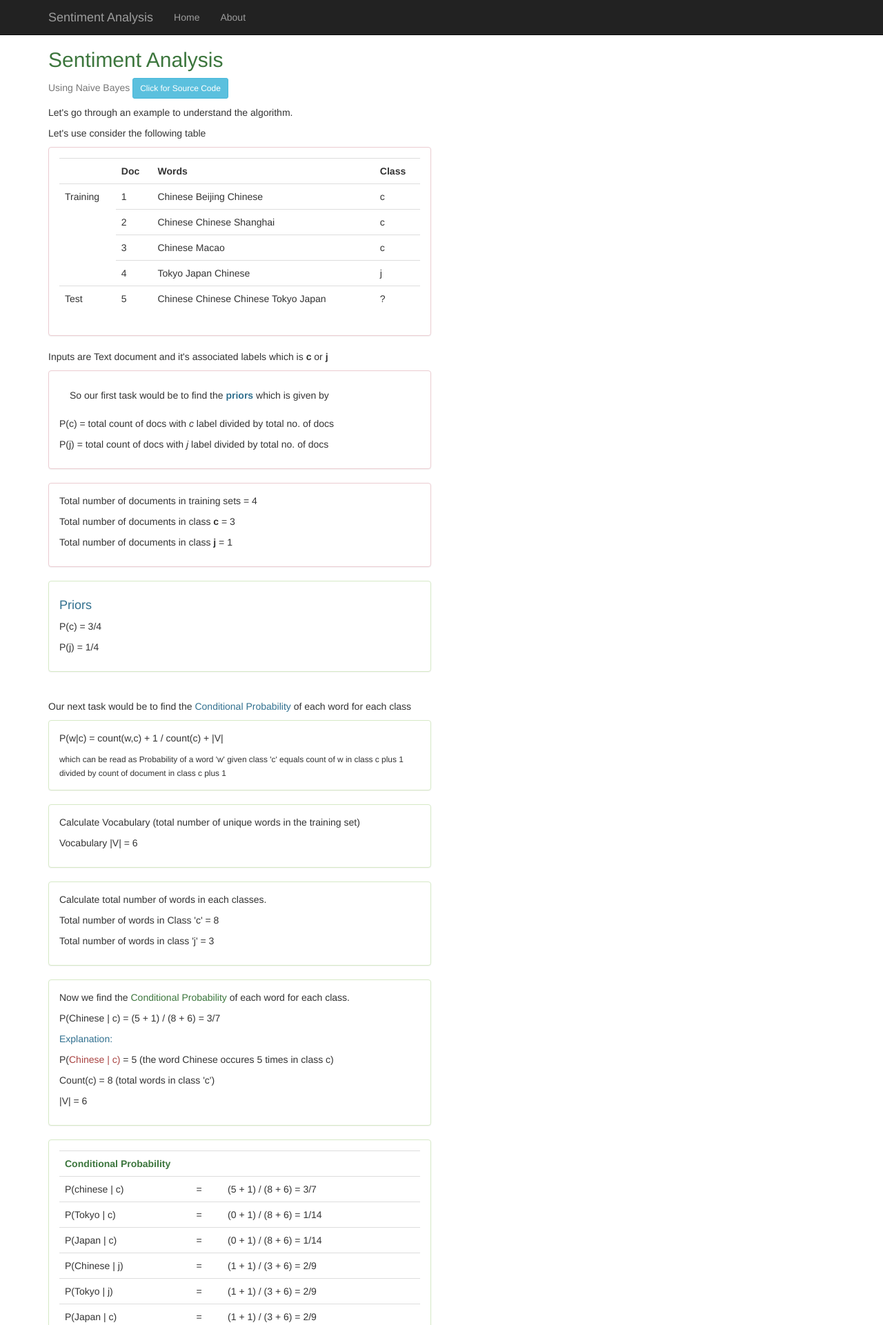
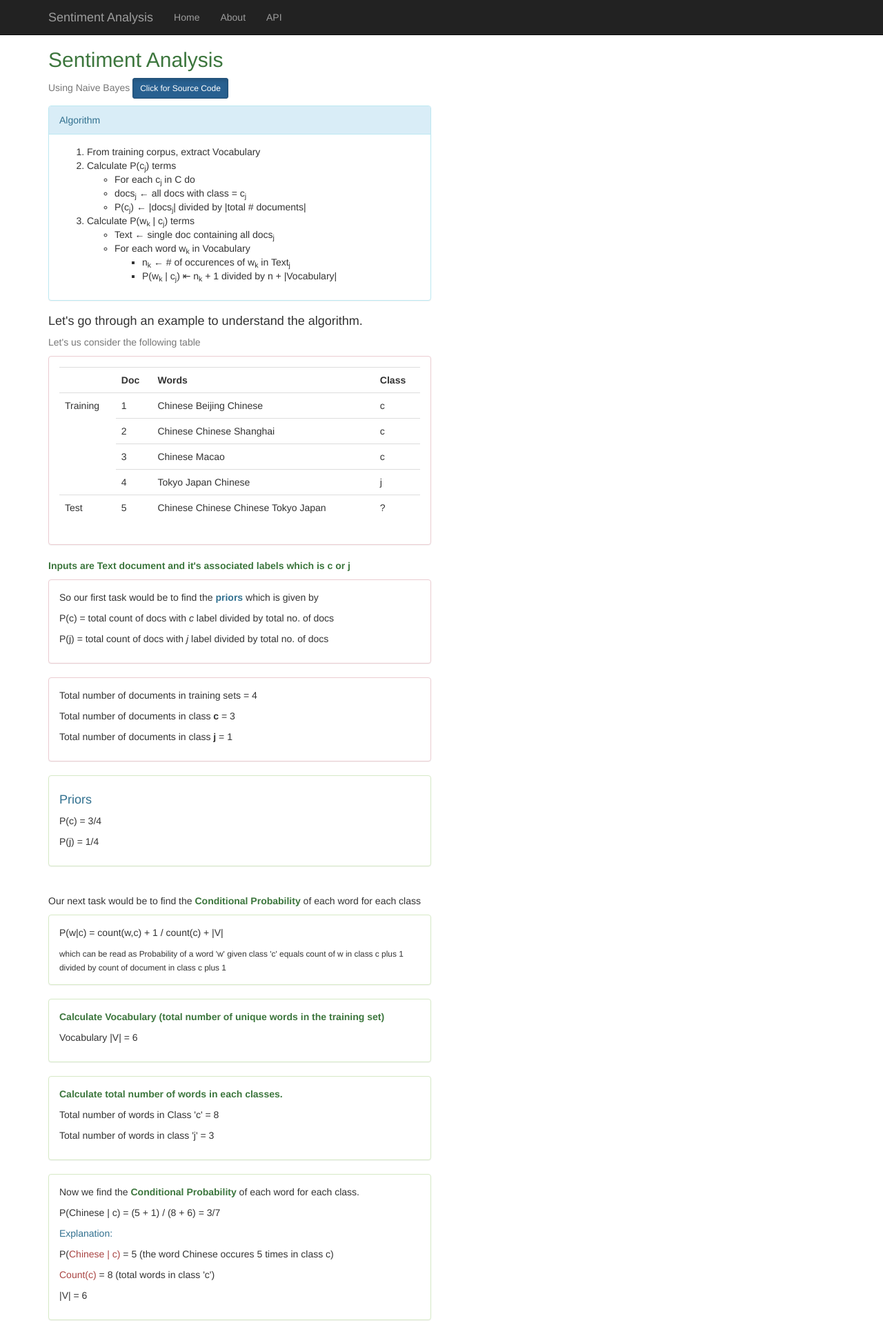
Before and after one commit to bikash-das/SentimentAnalysis, a Flask app: page /about in a window 1280 px wide. Shown: the top 1921 px of the page at 69% size. Run offline with Flask 2, Linux system fonts and the light colour scheme; some libraries are stand-ins or nearby versions.

Commit message:
Updated about.html, added description and algorithms

```diff
--- a/templates/about.html
+++ b/templates/about.html
@@ -26,6 +26,8 @@
             <ul class="nav navbar-nav">
                 <li><a href="/">Home</a></li>
                 <li><a href="/about">About</a></li>
+                <li><a href="/api">API</a></li>
+
             </ul>
         </div>
     </div>
@@ -37,10 +39,58 @@
         <div class="col-sm-6">
             <h2 class="text-success">Sentiment Analysis </h2>
                 <p class="text-muted">Using Naive Bayes
-                    <a href="https://github.com/bi-kash/SentimentAnalysis" class="btn btn-info btn-sm">Click for Source Code</a>
+                    <a href="https://github.com/bi-kash/SentimentAnalysis" class="btn btn-primary active btn-sm">Click for Source Code</a>
                 </p>
-            <p>Let's go through an example to understand the algorithm.</p>
-            <p>Let's use consider the following table</p>
+
+
+            <div class="panel panel-info">
+                <div class="panel-heading">Algorithm</div>
+                <div class="panel-body">
+                    <ol>
+                        <li>
+                            From training corpus, extract Vocabulary
+                        </li>
+                        <li>
+                                Calculate P(c<sub>j</sub>) terms
+                                <ul>
+                                        <li>
+                                            For each c<sub>j</sub> in C do
+                                        </li>
+                                        <li>
+                                            docs<sub>j</sub> &larr; all docs with class = c<sub>j</sub>
+                                        </li>
+                                        <li>
+                                            P(c<sub>j</sub>) &larr; |docs<sub>j</sub>| divided by
+                                            |total # documents|
+                                        </li>
+                                    </ul>
+                        </li>
+                        <li>
+                                Calculate P(w<sub>k</sub> | c<sub>j</sub>) terms
+                                <ul>
+                                        <li>
+                                            Text &larr; single doc containing all docs<sub>j</sub>
+                                        </li>
+                                        <li>
+                                            For each word w<sub>k</sub> in Vocabulary
+                                            <ul>
+                                                <li>
+                                                    n<sub>k</sub> &larr; # of occurences of w<sub>k</sub> in Text<sub>j</sub>
+                                                </li>
+                                                <li>
+                                                    P(w<sub>k</sub> | c<sub>j</sub>) &LeftArrowBar; n<sub>k</sub> + 1 divided by n + |Vocabulary|
+                                                </li>
+                                            </ul>
+                                        </li>
+                                    </ul>
+                        </li>
+                    </ol>
+                </div>
+            </div>
+
+
+            <h4>Let's go through an example to understand the algorithm.</h4>
+            <p class="text-muted">Let's us consider the following table</p>
             <div class="panel panel-danger">
                     <div class="panel-body">
                     <table class="table">
@@ -81,10 +131,10 @@
                     </table>
                 </div>
             </div>
-            <p>Inputs are Text document and it's associated labels which is <b>c</b> or <b>j</b></p>
+            <p class="text-success"><b>Inputs are Text document and it's associated labels which is <b>c</b> or <b>j</b></b></p>
             <div class="panel panel-danger">
                 <div class="panel-body">
-                    <p class="panel-heading">So our first task would be to find the <b class="text-info">priors</b> which is given by</p>
+                    <p>So our first task would be to find the <b class="text-info">priors</b> which is given by</p>
                     <p class="">P(c) = total count of docs with <em>c</em> label divided by total no. of docs</p>
                     <p class="">P(j) = total count of docs with <em>j</em> label divided by total no. of docs</p>
 
@@ -106,7 +156,7 @@
             </div>
 
             <br>
-            <p>Our next task would be to find the <span class="text-info">Conditional Probability</span> of each word for each class</p>
+            <p>Our next task would be to find the <span class="text-success"><b>Conditional Probability</b></span> of each word for each class</p>
             <div class="panel panel-success">
                     <div class="panel-body">
                         <p> P(w|c) = count(w,c) + 1 / count(c) + |V| </p>
@@ -118,27 +168,27 @@
             </div>
             <div class="panel panel-success">
                     <div class="panel-body">
-                        <p>Calculate Vocabulary (total number of unique words in the training set)</p>
+                        <p class="text-success"><b>Calculate Vocabulary (total number of unique words in the training set)</b></p>
                          <p> Vocabulary |V|  = 6</p>
                     </div>
             </div>
             <div class="panel panel-success">
                     <div class="panel-body">
-                        <p>Calculate total number of words in each classes.</p>
+                        <p class="text-success"><b>Calculate total number of words in each classes.</b></p>
                         <p>Total number of words in Class 'c' = 8</p>
                         <p>Total number of words in class 'j' = 3</p>
                     </div>
             </div>
             <div class="panel panel-success">
                     <div class="panel-body">
-                        <p>Now we find the <span class="text-success">Conditional Probability</span> of each word for each class.</p>
+                        <p>Now we find the <span class="text-success"><b>Conditional Probability</b></span> of each word for each class.</p>
                         <p>
                             P(Chinese | c)  = (5 + 1) / (8 + 6) = 3/7
                         </p>
                         <p class="text-info">Explanation:</p>
                         <p>
                             P(<span class="text-danger">Chinese | c)</span> = 5 (the word Chinese occures 5 times in class c)
-                        <p>Count(c) = 8 (total words in class 'c')</p>
+                        <p><span class="text-danger">Count(c)</span> = 8 (total words in class 'c')</p>
                          <p>|V| = 6 </p>
                         </p>
                     </div>
@@ -212,7 +262,7 @@
                             <td colspan="3">Since<span class="text-success"> 0.0003 &gt; 0.0001</span>, we assign document 5 with label <b>c</b></td>
                         </tr>
                         <tr>
-                            <td colspan="3">Therefore our test document 5 which was is assigned label <mark >c</mark></td>
+                            <td colspan="3">Therefore our test document 5 is assigned label <mark >c</mark></td>
                         </tr>
             </table>
             <br>
```
